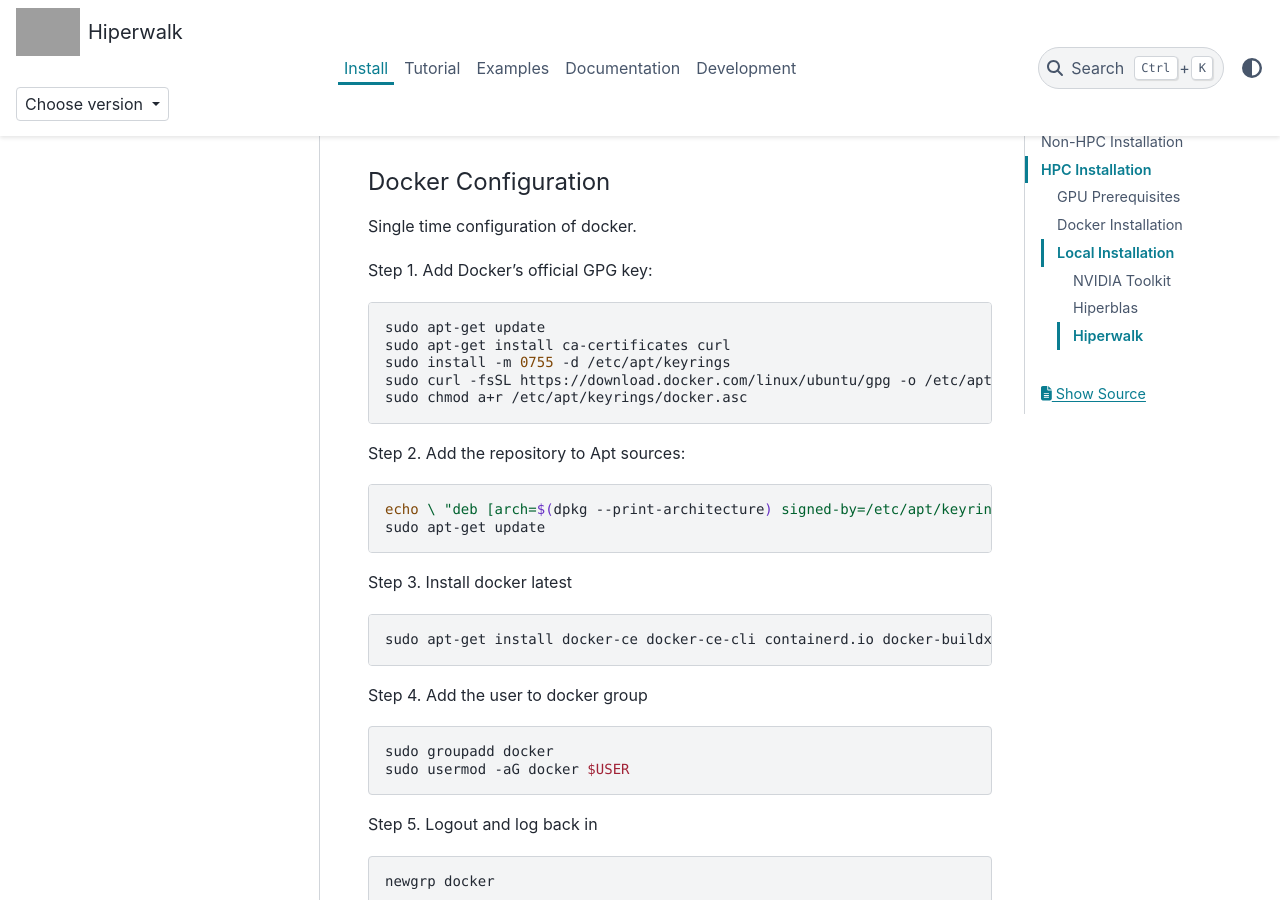
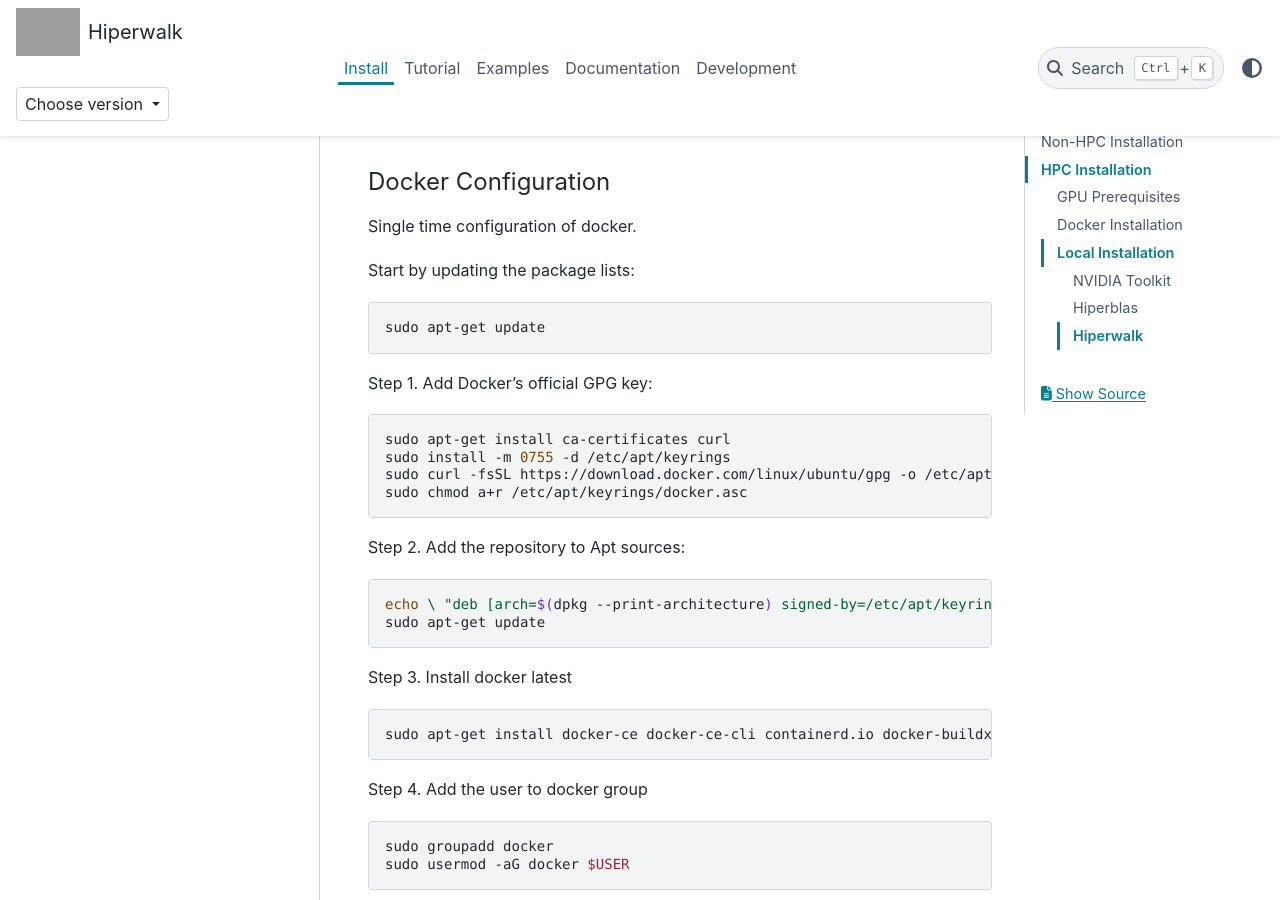
Before and after one commit to hiperwalk/hiperwalk, a Sphinx documentation site: the page built from docs/install/index.rst, in a window 1280 px wide and 900 px high, scrolled down 2820 px. Built offline with Sphinx 7.4.7 and the PyData theme 0.15.4, drawn with Linux system fonts in a browser that asks for light colours; grey boxes are pictures that could not be loaded.

Commit message:
Update index.rst

```diff
--- a/docs/install/index.rst
+++ b/docs/install/index.rst
@@ -161,11 +161,16 @@
 
 Single time configuration of docker.
 
+Start by updating the package lists:
+
+.. code-block:: shell
+
+	sudo apt-get update
+
 Step 1. Add Docker's official GPG key:
 
 .. code-block:: shell
 
-	sudo apt-get update
 	sudo apt-get install ca-certificates curl
 	sudo install -m 0755 -d /etc/apt/keyrings
 	sudo curl -fsSL https://download.docker.com/linux/ubuntu/gpg -o /etc/apt/keyrings/docker.asc
```
